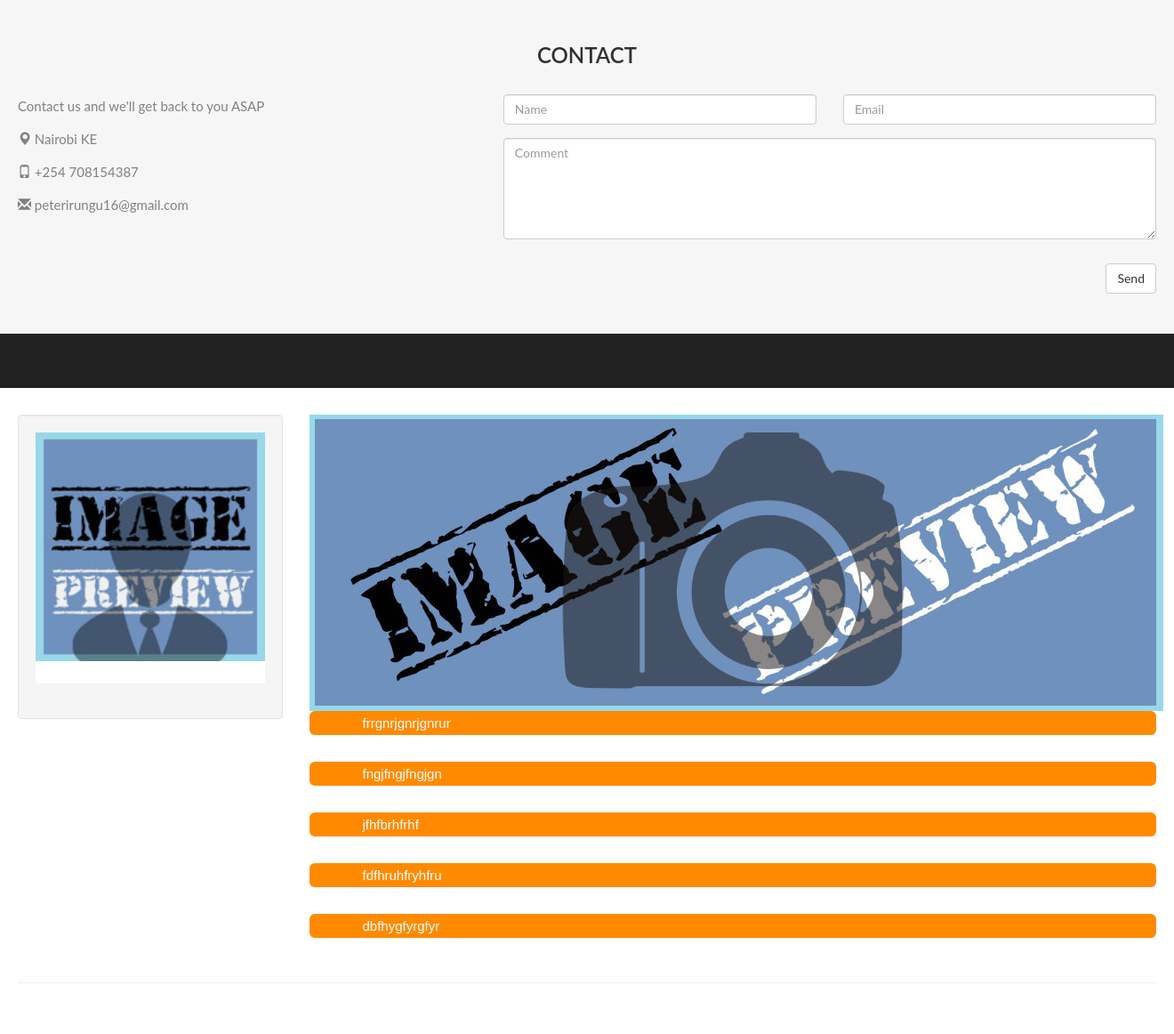
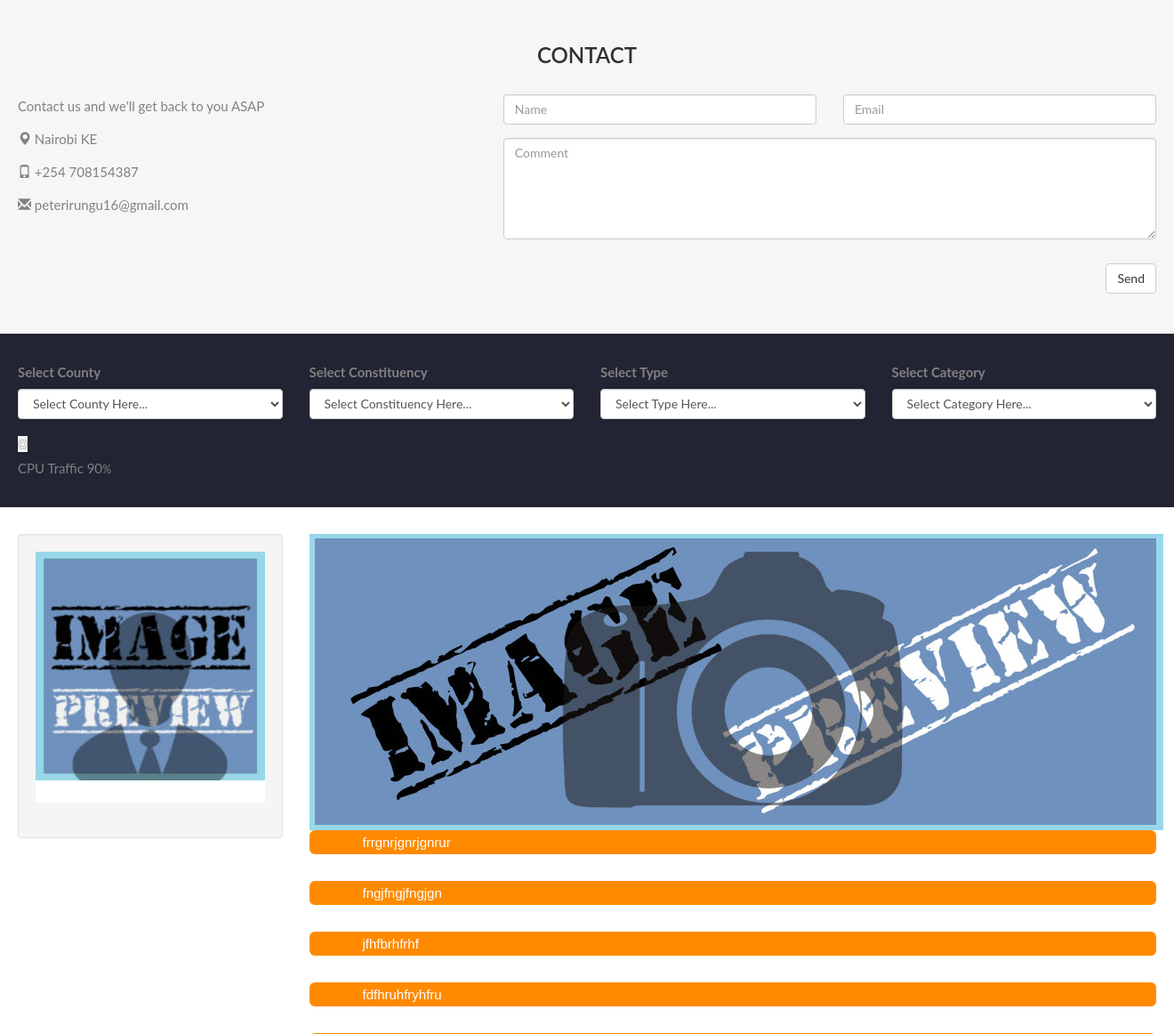
Before and after one commit to peterirungu/digiskool, a PHP site: page / in a window 1320 px wide. Shown: the part 1684-2846 px from the top of the page at 89% size. Run offline with PHP 8.4, Linux system fonts and the light colour scheme.

Commit message:
fixed filter

```diff
--- a/filter-page.php
+++ b/filter-page.php
@@ -1,7 +1,66 @@
 <section>
-	<div class="container-fluid" style="background-color:#222">
-		<div class="col-lg-3 col-md-6">
-
+	<div class="container-fluid" style="background-color:#222333">
+		<div class="row">
+		    <div class="col-lg-3">
+				<div class="form-group">
+	              <label>Select County</label>
+	              <select class="form-control">
+	                <option><selected>Select County Here...</selected></option>
+	                <option>County 1</option>
+	                <option>County 2</option>
+	                <option>County 3</option>
+	              </select>
+	            </div>
+            </div>
+            <div class="col-lg-3">
+				<div class="form-group">
+	              <label>Select Constituency</label>
+	              <select class="form-control">
+	                <option><selected>Select Constituency Here...</selected></option>
+	                <option>Constituency 1</option>
+	                <option>Constituency 2</option>
+	                <option>Constituency 3</option>
+	              </select>
+	            </div>
+            </div>
+            <div class="col-lg-3">
+				<div class="form-group">
+	              <label>Select Type</label>
+	              <select class="form-control">
+	                <option><selected>Select Type Here...</selected></option>
+	                <option>Boarding School</option>
+	                <option>Day Schools</option>
+	                <option>Others</option>
+	              </select>
+	            </div>
+            </div>
+            <div class="col-lg-3">
+				<div class="form-group">
+	              <label>Select Category</label>
+	              <select class="form-control">
+	                <option><selected>Select Category Here...</selected></option>
+	                <option>Private School</option>
+	                <option>Public School</option>
+	                <option>Others</option>
+	              </select>
+	            </div>
+            </div>
 		</div>
+		<!-- end row -->
+		<!-- new row -->
+		<div class="row">
+			<div class="col-md-3 col-sm-6 col-xs-12">
+	            <div class="info-box">
+		            <span class="info-box-icon bg-grey"><i class="ion ion-ios-gear-outline"></i></span>
+		            <div class="info-box-content">
+		              <span class="info-box-text">CPU Traffic</span>
+		              <span class="info-box-number">90<small>%</small></span>
+		            </div>
+		            <!-- /.info-box-content -->
+		        </div>
+		        <!-- /.info-box -->
+            </div>
+		</div>
+		<!-- end row -->
 	</div>
 </section>
```
